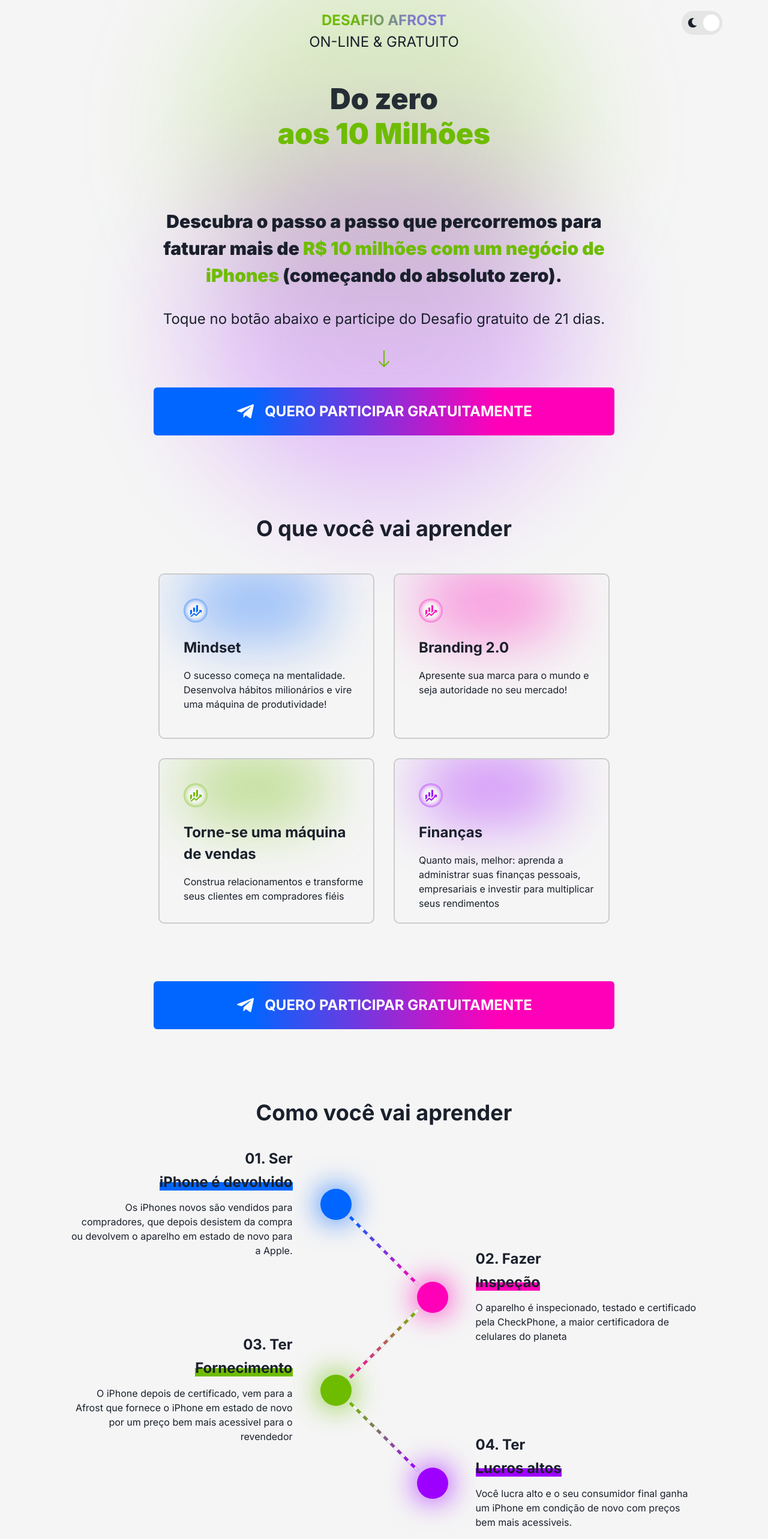
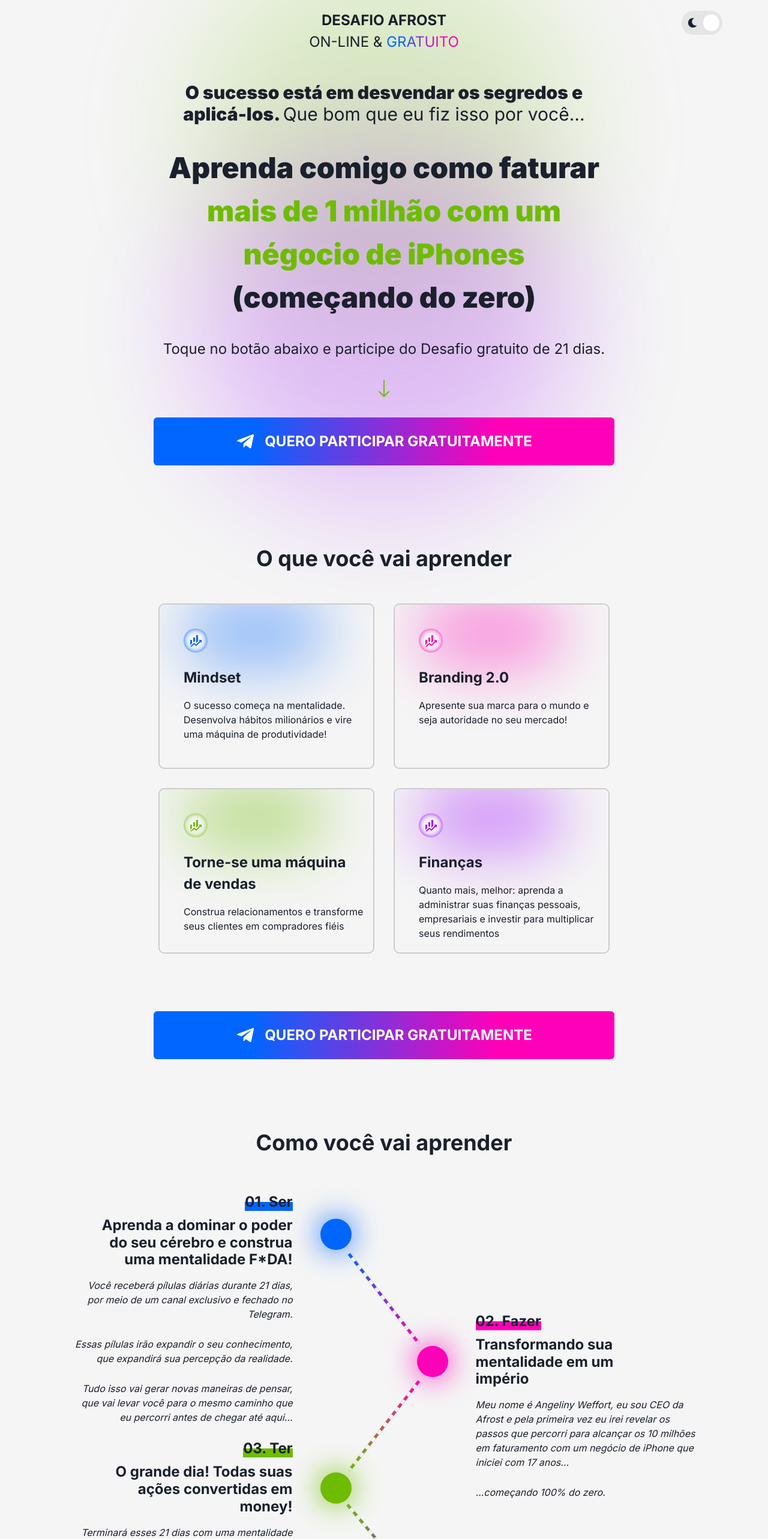
Before and after one commit to kleberson154/afrost, a Next.js app: page / in a window 1280 px wide. Shown: the part 160-2726 px from the top of the page at 60% size. Built offline with nearby package versions, Linux system fonts and the light colour scheme.

Commit message:
refactor: change in copy

```diff
--- a/src/components/Hero/index.tsx
+++ b/src/components/Hero/index.tsx
@@ -24,8 +24,7 @@
       maxW={{ base: "500px", md: "800px" }}
     >
       <Text
-        bgGradient="linear(90deg, #6EBC00 20.83%, #807AD0 74.48%)"
-        bgClip="text"
+        bg={`brand.${colorMode}.color`}
         fontSize={{ base: "md", md: "2xl" }}
         fontWeight={700}
         textTransform="uppercase"
@@ -33,45 +32,52 @@
         Desafio Afrost
       </Text>
 
-      <Text fontSize={{ base: "md", md: "2xl" }} textTransform="uppercase">
-        On-line & Gratuito
+      <Text
+        fontSize={{ base: "md", md: "2xl" }}
+        textTransform="uppercase"
+        gap={2}
+      >
+        On-line &{" "}
+        <Text
+          as="span"
+          bgGradient="linear(90deg, #0066FF 20.83%, #FF00B8 74.48%)"
+          bgClip="text"
+          fontSize={{ base: "md", md: "2xl" }}
+          textTransform="uppercase"
+        >
+          Gratuito
+        </Text>
       </Text>
 
       <Heading
         fontWeight={900}
-        fontSize={{ base: "4xl", md: "5xl" }}
+        fontSize={{ base: "larger", md: "3xl" }}
         textAlign="center"
         width="100%"
         lineHeight="120%"
-        color={`brand.${colorMode}.text`}
-        mt={{ base: 6, sm: 12 }}
-        mb={{ base: 6, sm: 24 }}
+        color={`brand.${colorMode}.color`}
+        mt={{ base: 8, sm: 12 }}
+        mb={{ base: 8, sm: 9 }}
       >
-        Do zero
-        <br />
-        <Text
-          as="strong"
-          fontWeight={900}
-          bg="brand.green"
-          backgroundClip="text"
-        >
-          aos 10 Milhões
+        O sucesso está em desvendar os segredos e aplicá-los.{" "}
+        <Text as="span" fontWeight={400}>
+          Que bom que eu fiz isso por você…
         </Text>
       </Heading>
 
       <Box w={{ base: "80%", md: "100%" }}>
         <Box
           fontWeight={900}
-          fontSize={{ base: "xl", md: "3xl" }}
+          fontSize={{ base: "2xl", md: "5xl" }}
           mb={{ base: 4, sm: 8 }}
           textAlign="center"
           lineHeight="auto"
         >
-          Descubra o passo a passo que percorremos para faturar mais de{" "}
-          <Text as="span" bg="brand.green" bgClip="text">
-            R$ 10 milhões com um negócio de iPhones
+          Aprenda comigo como faturar{" "}
+          <Text bg="brand.green" bgClip="text">
+            mais de 1 milhão com um négocio de iPhones
           </Text>{" "}
-          (começando do absoluto zero).
+          (começando do zero)
         </Box>
 
         <Text fontSize={{ base: "md", md: "x-large" }} textAlign="center">
--- a/src/components/HowLearn/index.tsx
+++ b/src/components/HowLearn/index.tsx
@@ -37,17 +37,17 @@
         gap={{ base: 4, md: 0 }}
         alignContent="flex-start"
         justifyContent={{ base: "space-between", xl: "center" }}
-        h={{ base: "908px", xl: "620px" }}
+        h={{ base: "1600px", xl: "945px" }}
         w={{ base: "90%", md: "100%" }}
-        mt={12}
-        mb={28}
+        mt={28}
       >
         <Flex
           flexDirection="row-reverse"
           alignItems="center"
           justifyContent={{ base: "center", xl: "space-between" }}
-          h="150px"
+          h="274px"
           w={{ base: "100%", sm: "467px" }}
+          mt={{ base: "2rem", sm: "0" }}
           position="relative"
           top="0"
           right={{ base: "0", xl: "18rem" }}
@@ -59,6 +59,8 @@
             borderRadius="50px"
             boxShadow="0px 0px 50px #0066FF"
             display={{ base: "none", xl: "initial" }}
+            position="relative"
+            top={{ base: "0", xl: "-125px" }}
           />
           <AnimationLeft>
             <Flex
@@ -67,26 +69,46 @@
               textAlign={{ base: "center", xl: "right" }}
               w={{ base: "100%", sm: "369px" }}
             >
-              <Heading fontSize="2xl" mb="10px">
-                01. Ser
+              <Box bgGradient="linear(transparent 50%,  #0066FF 50%)" mb="10px">
+                <Heading fontSize="2xl">01. Ser</Heading>
+              </Box>
+              <Heading fontSize="2xl" w="90%">
+                Aprenda a dominar o poder do seu cérebro e construa uma
+                mentalidade F*DA!
               </Heading>
-              <Box bgGradient="linear(transparent 50%,  #0066FF 50%)">
-                <Heading fontSize="2xl">iPhone é devolvido</Heading>
-              </Box>
 
-              <Text fontSize="md" mt={4} lineHeight="auto" w="100%">
-                Os iPhones novos são vendidos para compradores, que depois
-                desistem da compra ou devolvem o aparelho em estado de novo para
-                a Apple.
-              </Text>
+              <Flex
+                flexDirection="column"
+                fontSize="md"
+                fontStyle="italic"
+                mt={4}
+                gap="26px"
+                lineHeight="auto"
+                w="100%"
+              >
+                <Text>
+                  Você receberá pílulas diárias durante 21 dias, por meio de um
+                  canal exclusivo e fechado no Telegram.
+                </Text>
+                <Text>
+                  Essas pílulas irão expandir o seu conhecimento, que expandirá
+                  sua percepção da realidade.
+                </Text>
+                <Text>
+                  Tudo isso vai gerar novas maneiras de pensar, que vai levar
+                  você para o mesmo caminho que eu percorri antes de chegar até
+                  aqui…
+                </Text>
+              </Flex>
             </Flex>
           </AnimationLeft>
         </Flex>
         <Box
           h="5px"
-          w={40}
+          w="190px"
           position="relative"
-          transform="rotate(45deg)"
+          top="-157px"
+          transform="rotate(52deg)"
           display={{ base: "none", xl: "initial" }}
           bgGradient={`linear-gradient(to right, transparent 50%, brand.${colorMode}.background 50%), linear-gradient(to right, #0066FF, #FF00B8)`}
           bgSize="16px 2px, 100% 2px"
@@ -97,9 +119,10 @@
           justifyContent={{ base: "center", xl: "space-between" }}
           h="150px"
           w={{ base: "100%", sm: "467px" }}
+          mt={{ base: "6rem", sm: "0" }}
+          left={{ base: "0", xl: "18rem" }}
           position="relative"
-          top="0"
-          left={{ base: "0", xl: "18rem" }}
+          top={{ base: "0", xl: "-55px" }}
         >
           <Box
             w="52px"
@@ -108,6 +131,8 @@
             borderRadius="50px"
             boxShadow="0px 0px 50px #FF00B8"
             display={{ base: "none", xl: "initial" }}
+            position="relative"
+            top={{ base: "0", xl: "-75px" }}
           />
           <AnimationRight>
             <Flex
@@ -116,25 +141,39 @@
               textAlign={{ base: "center", xl: "left" }}
               w={{ base: "100%", sm: "369px" }}
             >
-              <Heading fontSize="2xl" mb="10px">
-                02. Fazer
+              <Box bgGradient="linear(transparent 50%,  #FF00B8 50%)" mb="10px">
+                <Heading fontSize="2xl">02. Fazer</Heading>
+              </Box>
+              <Heading fontSize="2xl" w="80%">
+                Transformando sua mentalidade em um império
               </Heading>
-              <Box bgGradient="linear(transparent 50%,  #FF00B8 50%)">
-                <Heading fontSize="2xl">Inspeção</Heading>
-              </Box>
 
-              <Text fontSize="md" mt={4} lineHeight="auto" w="100%">
-                O aparelho é inspecionado, testado e certificado pela
-                CheckPhone, a maior certificadora de celulares do planeta
-              </Text>
+              <Flex
+                flexDirection="column"
+                fontSize="md"
+                fontStyle="italic"
+                mt={4}
+                gap="26px"
+                lineHeight="auto"
+                w="100%"
+              >
+                <Text>
+                  Meu nome é Angeliny Weffort, eu sou CEO da Afrost e pela
+                  primeira vez eu irei revelar os passos que percorri para
+                  alcançar os 10 milhões em faturamento com um negócio de iPhone
+                  que iniciei com 17 anos…
+                </Text>
+                <Text>…começando 100% do zero.</Text>
+              </Flex>
             </Flex>
           </AnimationRight>
         </Flex>
         <Box
           h="5px"
-          w={40}
+          w="190px"
           position="relative"
-          transform="rotate(-45deg)"
+          top="-100px"
+          transform="rotate(128deg)"
           display={{ base: "none", xl: "initial" }}
           bgGradient={`linear-gradient(to right, transparent 50%, brand.${colorMode}.background 50%), linear-gradient(to right, #FF00B8, #6EBC00)`}
           bgSize="16px 2px, 100% 2px"
@@ -143,10 +182,11 @@
           flexDirection="row-reverse"
           alignItems="center"
           justifyContent={{ base: "center", xl: "space-between" }}
-          h="150px"
+          h="353px"
           w={{ base: "100%", sm: "467px" }}
+          mt={{ base: "4rem", sm: "0" }}
           position="relative"
-          top="0"
+          top={{ base: "0", xl: "-50px" }}
           right={{ base: "0", xl: "18rem" }}
         >
           <Box
@@ -156,6 +196,8 @@
             borderRadius="50px"
             boxShadow="0px 0px 50px #6EBC00"
             display={{ base: "none", xl: "initial" }}
+            position="relative"
+            top={{ base: "0", xl: "-125px" }}
           />
           <AnimationLeft>
             <Flex
@@ -163,27 +205,47 @@
               alignItems={{ base: "center", xl: "flex-end" }}
               textAlign={{ base: "center", xl: "right" }}
               w={{ base: "100%", sm: "369px" }}
+              position="relative"
             >
-              <Heading fontSize="2xl" mb="10px">
-                03. Ter
+              <Box bgGradient="linear(transparent 50%,  #6EBC00 50%)" mb="10px">
+                <Heading fontSize="2xl">03. Ter</Heading>
+              </Box>
+              <Heading fontSize="2xl" w="90%">
+                O grande dia! Todas suas ações convertidas em money!
               </Heading>
-              <Box bgGradient="linear(transparent 50%,  #6EBC00 50%)">
-                <Heading fontSize="2xl">Fornecimento</Heading>
-              </Box>
 
-              <Text fontSize="md" mt={4} lineHeight="auto" w="100%">
-                O iPhone depois de certificado, vem para a Afrost que fornece o
-                iPhone em estado de novo por um preço bem mais acessivel para o
-                revendedor
-              </Text>
+              <Flex
+                flexDirection="column"
+                fontSize="md"
+                fontStyle="italic"
+                mt={4}
+                gap="26px"
+                lineHeight="auto"
+                w="100%"
+              >
+                <Text>
+                  Terminará esses 21 dias com uma mentalidade “mindset”
+                  milionário. Sendo capaz de conquistar qualquer objetivo que se
+                  propor.
+                </Text>
+                <Text>
+                  Você entenderá como funciona o mercado de iPhones e como você
+                  pode iniciar seu negócio e terminar o ano faturando pelo menos
+                  15 mil reais por mês.
+                </Text>
+                <Text>
+                  Essa é uma série 100% gratuita (por enquanto, pelo menos)
+                </Text>
+              </Flex>
             </Flex>
           </AnimationLeft>
         </Flex>
         <Box
           h="5px"
-          w={40}
+          w="190px"
           position="relative"
-          transform="rotate(45deg)"
+          top="-254px"
+          transform="rotate(50deg)"
           display={{ base: "none", xl: "initial" }}
           bgGradient={`linear-gradient(to right, transparent 50%, brand.${colorMode}.background 50%), linear-gradient(to right, #6EBC00, #9E00FF)`}
           bgSize="16px 2px, 100% 2px"
@@ -194,9 +256,10 @@
           justifyContent={{ base: "center", xl: "space-between" }}
           h="150px"
           w={{ base: "100%", sm: "467px" }}
+          mt={{ base: "4rem", sm: "0" }}
+          left={{ base: "0", xl: "18rem" }}
           position="relative"
-          top="0"
-          left={{ base: "0", xl: "18rem" }}
+          top={{ base: "-95", xl: "-207" }}
         >
           <Box
             w="52px"
@@ -205,6 +268,8 @@
             borderRadius="50px"
             boxShadow="0px 0px 50px #9E00FF"
             display={{ base: "none", xl: "initial" }}
+            position="relative"
+            top={{ base: "0", xl: "-25px" }}
           />
           <AnimationRight>
             <Flex
@@ -213,17 +278,25 @@
               textAlign={{ base: "center", xl: "left" }}
               w={{ base: "100%", sm: "369px" }}
             >
-              <Heading fontSize="2xl" mb="10px">
-                04. Ter
+              <Box bgGradient="linear(transparent 50%,  #9E00FF 50%)" mb="10px">
+                <Heading fontSize="2xl">04. Sucesso</Heading>
+              </Box>
+              <Heading fontSize="2xl">
+                O dia onde você será um vitorioso
               </Heading>
-              <Box bgGradient="linear(transparent 50%,  #9E00FF 50%)">
-                <Heading fontSize="2xl">Lucros altos</Heading>
-              </Box>
 
-              <Text fontSize="md" mt={4} lineHeight="auto" w="100%">
-                Você lucra alto e o seu consumidor final ganha um iPhone em
-                condição de novo com preços bem mais acessiveis.
-              </Text>
+              <Flex
+                flexDirection="column"
+                fontSize="md"
+                fontStyle="italic"
+                mt={4}
+                gap="26px"
+                lineHeight="auto"
+                w="100%"
+              >
+                Aqui você colherá todas as sementes plantadas ao longo do
+                caminho
+              </Flex>
             </Flex>
           </AnimationRight>
         </Flex>
```
